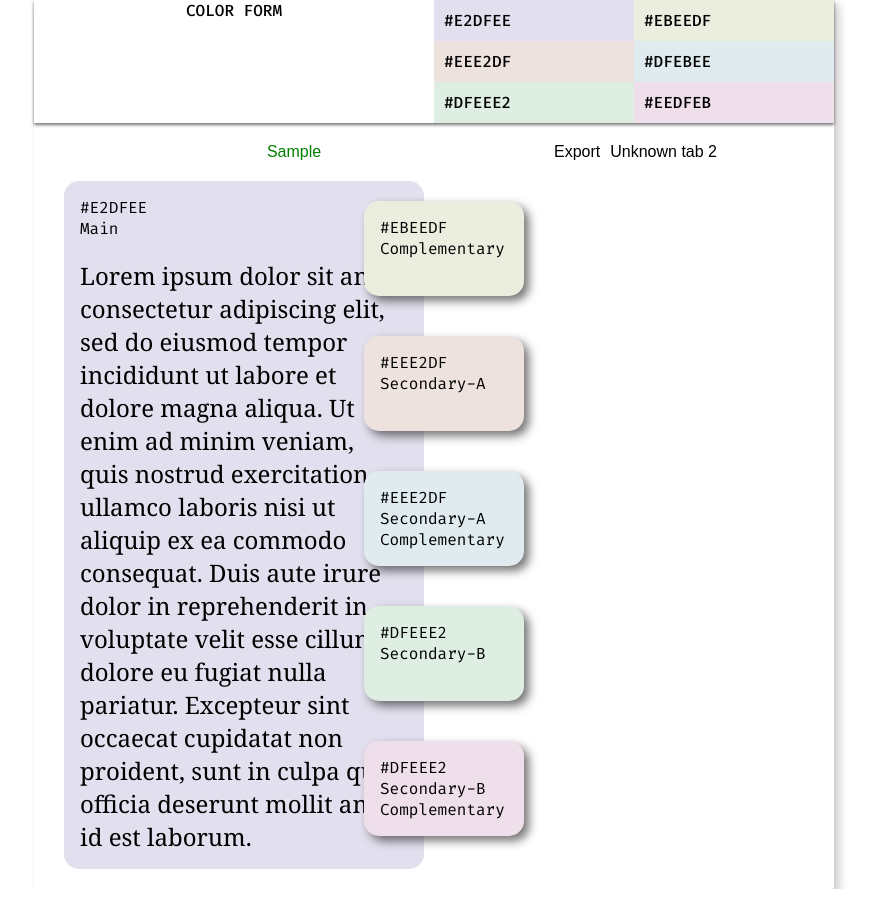
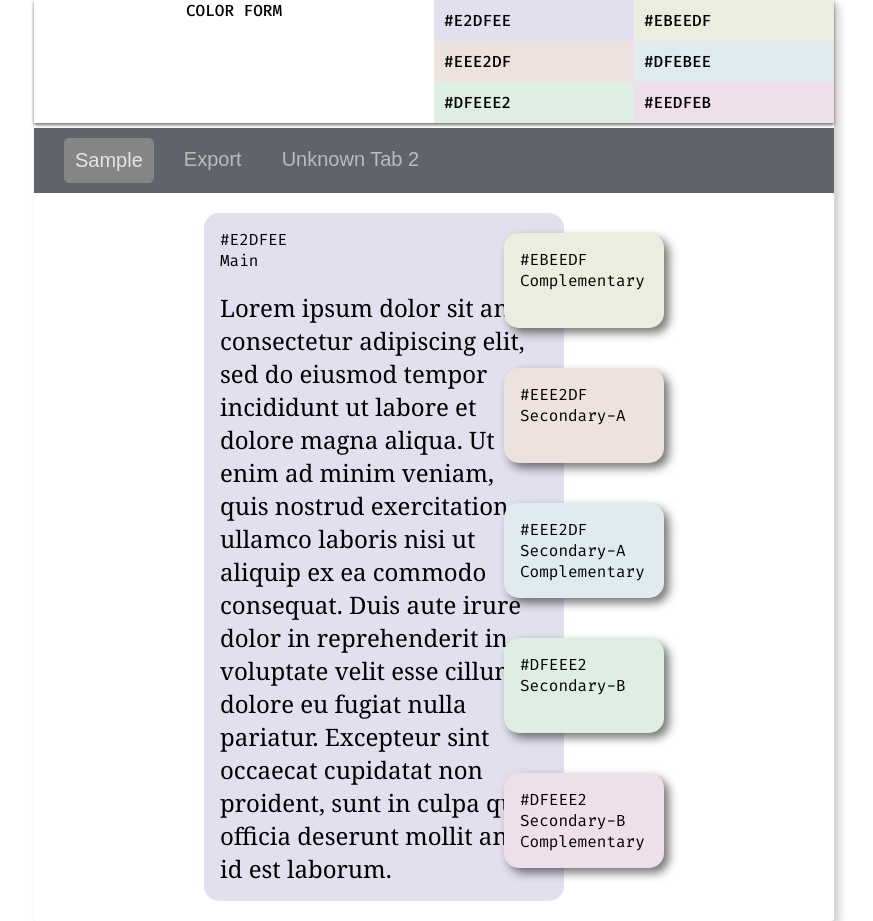
Before and after one commit to Wombat42/palette_chooser, a React (Create React App) app: page / in a window 1280 px wide. Shown: the whole page, without its empty margins (206-1079 px from the left). Before the commit the page ends 889 px from the top, so only its background shows below. Built offline with nearby package versions, Linux system fonts and the light colour scheme.

Commit message:
added tabs and selected tab

```diff
--- a/src/components/tab/index.jsx
+++ b/src/components/tab/index.jsx
@@ -12,37 +12,54 @@ function T(props) {
   }, [children, names]);
   return (
     <div className={className}>
+      <div className="tab-strip">
         {tabNames.map((name, index) => (
           <div
+            onClick={(event) => {
+              event.preventDefault();
+              setSelected(index);
+            }}
             key={index}
-          className={`tab ${index === selected ? "selected" : ""}`}
+            className={`tab-strip-heading ${
+              index === selected ? "selected" : ""
+            }`}
           >
-          <div>{name}</div>
-          {index === selected && index < children.length ? (
-            <div>{children[index]}</div>
-          ) : (
-            ""
-          )}
+            {name}
           </div>
         ))}
+      </div>
+      <div className="tab-content">
+        {children[selected] ? children[selected] : ""}
+      </div>
     </div>
   );
 }
 
 export const Tab = styled(T)`
+  margin-top: 5px;
+  .tab-strip {
     display: flex;
     flex-direction: row;
     justify-content: start;
-  margin-top: 20px;
+    background-color: var(--color-accent-dark);
+    padding: 10px;
+  }
 
-  .tab {
-    margin-left: 10px;
-    display: flex;
-    flex-direction: column;
-    justify-content: start;
+  .tab-strip-heading {
+    font-size: 1.25rem;
+    margin-left: 20px;
+    padding: 10px;
+    text-transform: capitalize;
+    color: var(--color-accent-light);
+  }
+
+  .tab-content {
   }
 
   .selected {
-    color: green;
+    color: var(--color-text-contrast);
+    border: 1px solid var(--color-accent-middle);
+    background: var(--color-accent-middle);
+    border-radius: 5px;
   }
 `;
--- a/src/styles.css
+++ b/src/styles.css
@@ -4,8 +4,16 @@
   --font-code: "Fira Code", monospace;
   --font-description: "Noto Serif", serif;
   --border-radius: 15px;
+
   --color-shadow: #2423239f;
   --color-app-shadow: #ccc9c9;
+  --color-accent-dark: #5f646a;
+  --color-accent-middle: #858585;
+  --color-accent-light: #b9bdb8;
+
+  --color-text: #111111;
+  --color-text-contrast: #e6e4e4;
+
   --background-color: #ffffff;
 }
 
```
Lines whose indentation alone changed are shown as unchanged.
